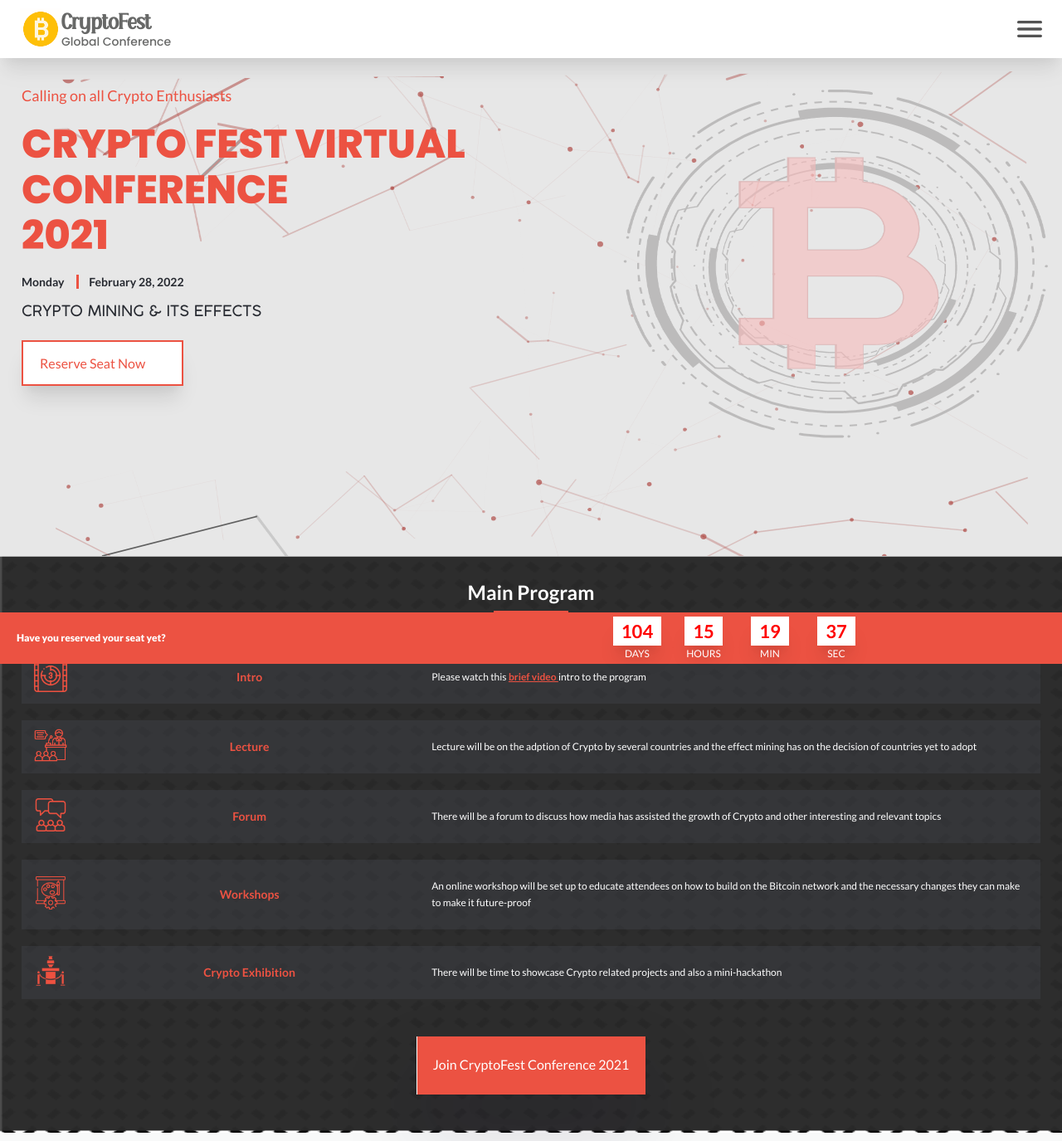
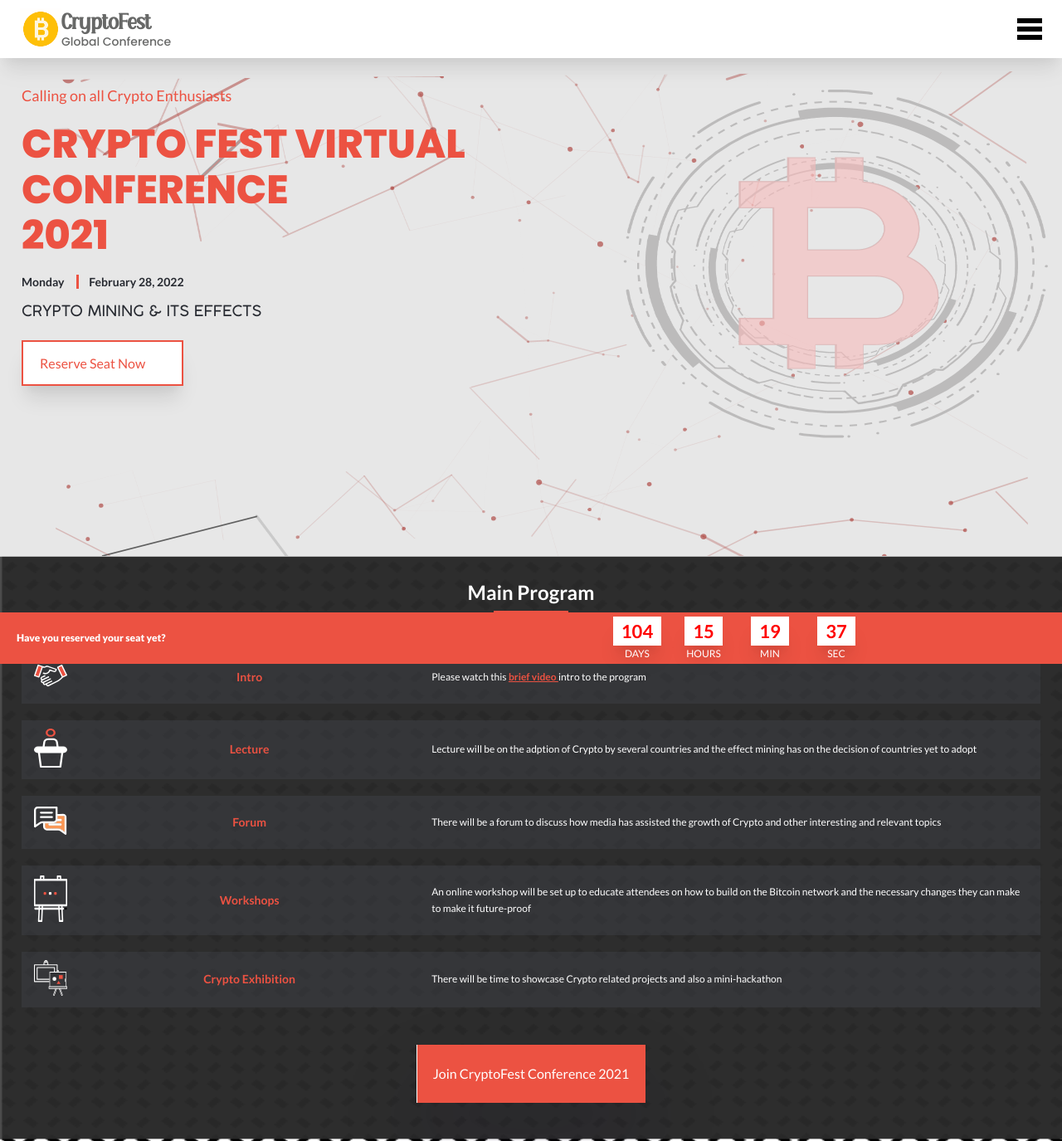
Before and after one commit to AnselemOdims/CryptoFest, a website with bundled scripts: page index.html in a window 1280 px wide. Shown: the top 1375 px of the page at 83% size. Built offline with nearby package versions, Linux system fonts and the light colour scheme; files whose address does not match are found by name.

Commit message:
Introduced icons for the intro section

```diff
--- a/index.html
+++ b/index.html
@@ -25,7 +25,7 @@
 				</div>
 				<div class="mobile-menu">
 					<img
-						src="assets/images/icons/Union.svg"
+						src="assets/images/icons/button.svg"
 						alt="hamburger image"
 						class="toggle hide"
 					/>
@@ -64,7 +64,7 @@
 				<div class="card-container">
 					<div class="card">
 						<div>
-							<img src="assets/images/icons/countdown.png" alt="card image"/>
+							<img src="assets/images/icons/handshake-svgrepo-com.svg" alt="card image"/>
 						</div>
 						<h4>Intro</h4>
 						<p>
@@ -75,7 +75,7 @@
 					</div>
 					<div class="card">
 						<div>
-							<img src="assets/images/icons/lecture.png" />
+							<img src="assets/images/icons/lecture.svg" />
 						</div>
 						<h4>Lecture</h4>
 						<p>
@@ -85,7 +85,7 @@
 					</div>
 					<div class="card">
 						<div>
-							<img src="assets/images/icons/communication.png" />
+							<img src="assets/images/icons/conversation 1.svg" />
 						</div>
 						<h4>Forum</h4>
 						<p>
@@ -95,7 +95,7 @@
 					</div>
 					<div class="card">
 						<div>
-							<img src="assets/images/icons/workshop.png" />
+							<img src="assets/images/icons/workshop.svg" />
 						</div>
 						<h4>Workshops</h4>
 						<p>
@@ -106,7 +106,7 @@
 					</div>
 					<div class="card">
 						<div>
-							<img src="assets/images/icons/exhibition.png" />
+							<img src="assets/images/icons/exhibition.svg" />
 						</div>
 						<h4>Crypto Exhibition</h4>
 						<p>
```
Also changed, not shown: assets/images/icons/conversation 1.svg (added), assets/images/icons/exhibition.svg (added), assets/images/icons/handshake-svgrepo-com.svg (added), assets/images/icons/lecture.svg (added), assets/images/icons/workshop.svg (added).
